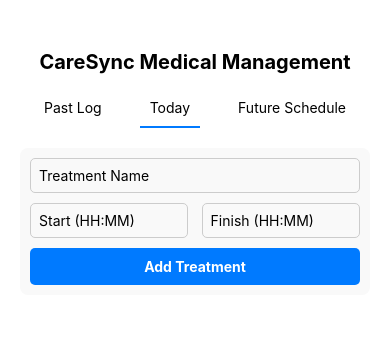
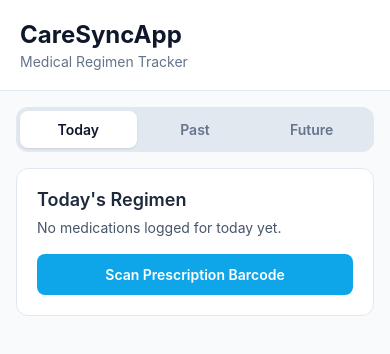
Before and after one commit to rickodom4-ent/CareSyncApp, a React Native app: screen / in a window 390 px wide. Shown: the top 354 px of the page. Built offline with nearby package versions, Linux system fonts and the light colour scheme.

Commit message:
Integrate RoundedCamera scanner component into App.tsx workflow

```diff
--- a/App.tsx
+++ b/App.tsx
@@ -1,126 +1,86 @@
 import React, { useState } from 'react';
-import { StyleSheet, Text, View, TextInput, TouchableOpacity, ScrollView } from 'react-native';
-
-interface Treatment {
-  id: string;
-  name: string;
-  startTime: string;
-  finishTime: string;
-  date: string;
-  status: 'pending' | 'completed' | 'missed';
-}
+import { StyleSheet, Text, View, TouchableOpacity, SafeAreaView, ScrollView } from 'react-native';
+import RoundedCamera from './components/RoundedCamera';
 
 export default function App() {
-  const [activeTab, setActiveTab] = useState<'today' | 'past' | 'future'>('today');
-  const [treatments, setTreatments] = useState<Treatment[]>([]);
-  const [treatmentName, setTreatmentName] = useState('');
-  const [startTime, setStartTime] = useState('');
-  const [finishTime, setFinishTime] = useState('');
+  const [activeTab, setActiveTab] = useState<'Today' | 'Past' | 'Future'>('Today');
+  const [isScanning, setIsScanning] = useState(false);
+  const [scannedData, setScannedData] = useState<string | null>(null);
 
-  const todayStr = new Date().toISOString().split('T')[0];
-
-  const addTreatment = () => {
-    if (!treatmentName) return;
-    const newTreatment: Treatment = {
-      id: Date.now().toString(),
-      name: treatmentName,
-      startTime: startTime || '08:00',
-      finishTime: finishTime || '09:00',
-      date: todayStr,
-      status: 'pending',
-    };
-    setTreatments([...treatments, newTreatment]);
-    setTreatmentName('');
-    setStartTime('');
-    setFinishTime('');
-  };
-
-  const toggleStatus = (id: string) => {
-    setTreatments(treatments.map(t =>
-      t.id === id ? { ...t, status: t.status === 'completed' ? 'pending' : 'completed' } : t
-    ));
-  };
+  if (isScanning) {
+    return (
+      <RoundedCamera
+        onScan={(data) => {
+          setScannedData(data);
+          setIsScanning(false);
+        }}
+        onClose={() => setIsScanning(false)}
+      />
+    );
+  }
 
   return (
-    <View style={styles.container}>
-      <Text style={styles.header}>CareSync Medical Management</Text>
-
-      <View style={styles.tabRow}>
-        <TouchableOpacity onPress={() => setActiveTab('past')} style={[styles.tab, activeTab === 'past' && styles.activeTab]}>
-          <Text>Past Log</Text>
-        </TouchableOpacity>
-        <TouchableOpacity onPress={() => setActiveTab('today')} style={[styles.tab, activeTab === 'today' && styles.activeTab]}>
-          <Text>Today</Text>
-        </TouchableOpacity>
-        <TouchableOpacity onPress={() => setActiveTab('future')} style={[styles.tab, activeTab === 'future' && styles.activeTab]}>
-          <Text>Future Schedule</Text>
-        </TouchableOpacity>
+    <SafeAreaView style={styles.container}>
+      <View style={styles.header}>
+        <Text style={styles.headerTitle}>CareSyncApp</Text>
+        <Text style={styles.headerSubtitle}>Medical Regimen Tracker</Text>
       </View>
 
-      {activeTab === 'today' && (
-        <View style={styles.inputContainer}>
-          <TextInput
-            placeholder="Treatment Name"
-            value={treatmentName}
-            onChangeText={setTreatmentName}
-            style={styles.input}
-          />
-          <View style={styles.timeRow}>
-            <TextInput
-              placeholder="Start (HH:MM)"
-              value={startTime}
-              onChangeText={setStartTime}
-              style={[styles.input, styles.halfInput]}
-            />
-            <TextInput
-              placeholder="Finish (HH:MM)"
-              value={finishTime}
-              onChangeText={setFinishTime}
-              style={[styles.input, styles.halfInput]}
-            />
+      <View style={styles.tabContainer}>
+        {(['Today', 'Past', 'Future'] as const).map((tab) => (
+          <TouchableOpacity
+            key={tab}
+            style={[styles.tabButton, activeTab === tab && styles.activeTabButton]}
+            onPress={() => setActiveTab(tab)}
+          >
+            <Text style={[styles.tabText, activeTab === tab && styles.activeTabText]}>{tab}</Text>
+          </TouchableOpacity>
+        ))}
+      </View>
+
+      <ScrollView contentContainerStyle={styles.content}>
+        {activeTab === 'Today' && (
+          <View style={styles.card}>
+            <Text style={styles.cardTitle}>Today's Regimen</Text>
+            <Text style={styles.cardBody}>
+              {scannedData ? `Scanned Medication: ${scannedData}` : 'No medications logged for today yet.'}
+            </Text>
+            <TouchableOpacity style={styles.scanButton} onPress={() => setIsScanning(true)}>
+              <Text style={styles.scanButtonText}>Scan Prescription Barcode</Text>
+            </TouchableOpacity>
           </View>
-          <TouchableOpacity onPress={addTreatment} style={styles.button}>
-            <Text style={styles.buttonText}>Add Treatment</Text>
-          </TouchableOpacity>
-        </View>
-      )}
-
-      <ScrollView style={styles.list}>
-        {treatments
-          .filter(t => {
-            if (activeTab === 'today') return t.date === todayStr;
-            if (activeTab === 'past') return t.date < todayStr || t.status === 'completed';
-            return t.date > todayStr;
-          })
-          .map(item => (
-            <View key={item.id} style={styles.card}>
-              <Text style={styles.title}>{item.name}</Text>
-              <Text>Time: {item.startTime} - {item.finishTime}</Text>
-              <Text>Status: {item.status}</Text>
-              <TouchableOpacity onPress={() => toggleStatus(item.id)} style={styles.toggleButton}>
-                <Text>Toggle Completed</Text>
-              </TouchableOpacity>
-            </View>
-        ))}
+        )}
+        {activeTab === 'Past' && (
+          <View style={styles.card}>
+            <Text style={styles.cardTitle}>Historical Logs</Text>
+            <Text style={styles.cardBody}>Review past doses, adherence rates, and historical clinical data.</Text>
+          </View>
+        )}
+        {activeTab === 'Future' && (
+          <View style={styles.card}>
+            <Text style={styles.cardTitle}>Upcoming Schedule</Text>
+            <Text style={styles.cardBody}>Manage upcoming refills, future treatments, and recurring reminders.</Text>
+          </View>
+        )}
       </ScrollView>
-    </View>
+    </SafeAreaView>
   );
 }
 
 const styles = StyleSheet.create({
-  container: { flex: 1, padding: 20, backgroundColor: '#fff', paddingTop: 50 },
-  header: { fontSize: 20, fontWeight: 'bold', marginBottom: 15, textAlign: 'center' },
-  tabRow: { flexDirection: 'row', justifyContent: 'space-around', marginBottom: 20 },
-  tab: { padding: 10, borderBottomWidth: 2, borderBottomColor: 'transparent' },
-  activeTab: { borderBottomColor: '#007AFF' },
-  inputContainer: { marginBottom: 20, padding: 10, backgroundColor: '#f9f9f9', borderRadius: 8 },
-  input: { borderWidth: 1, borderColor: '#ccc', padding: 8, borderRadius: 5, marginBottom: 10 },
-  timeRow: { flexDirection: 'row', justifyContent: 'space-between' },
-  halfInput: { width: '48%' },
-  button: { backgroundColor: '#007AFF', padding: 10, borderRadius: 5, alignItems: 'center' },
-  buttonText: { color: '#fff', fontWeight: 'bold' },
-  list: { flex: 1 },
-  card: { padding: 15, backgroundColor: '#f1f1f1', borderRadius: 8, marginBottom: 10 },
-  title: { fontSize: 16, fontWeight: 'bold' },
-  toggleButton: { marginTop: 8, padding: 6, backgroundColor: '#ddd', alignSelf: 'flex-start', borderRadius: 4 }
+  container: { flex: 1, backgroundColor: '#f8fafc' },
+  header: { padding: 20, backgroundColor: '#ffffff', borderBottomWidth: 1, borderBottomColor: '#e2e8f0' },
+  headerTitle: { fontSize: 24, fontWeight: 'bold', color: '#0f172a' },
+  headerSubtitle: { fontSize: 14, color: '#64748b', marginTop: 4 },
+  tabContainer: { flexDirection: 'row', backgroundColor: '#e2e8f0', padding: 4, margin: 16, borderRadius: 12 },
+  tabButton: { flex: 1, paddingVertical: 10, alignItems: 'center', borderRadius: 8 },
+  activeTabButton: { backgroundColor: '#ffffff', shadowColor: '#000', shadowOffset: { width: 0, height: 1 }, shadowOpacity: 0.1, shadowRadius: 2, elevation: 2 },
+  tabText: { fontSize: 14, fontWeight: '600', color: '#64748b' },
+  activeTabText: { color: '#0f172a' },
+  content: { paddingHorizontal: 16 },
+  card: { backgroundColor: '#ffffff', padding: 20, borderRadius: 12, borderWidth: 1, borderColor: '#e2e8f0' },
+  cardTitle: { fontSize: 18, fontWeight: '600', color: '#1e293b', marginBottom: 8 },
+  cardBody: { fontSize: 14, color: '#475569', lineHeight: 20, marginBottom: 16 },
+  scanButton: { backgroundColor: '#0ea5e9', paddingVertical: 12, borderRadius: 8, alignItems: 'center' },
+  scanButtonText: { color: '#ffffff', fontWeight: '600', fontSize: 14 },
 });
```
